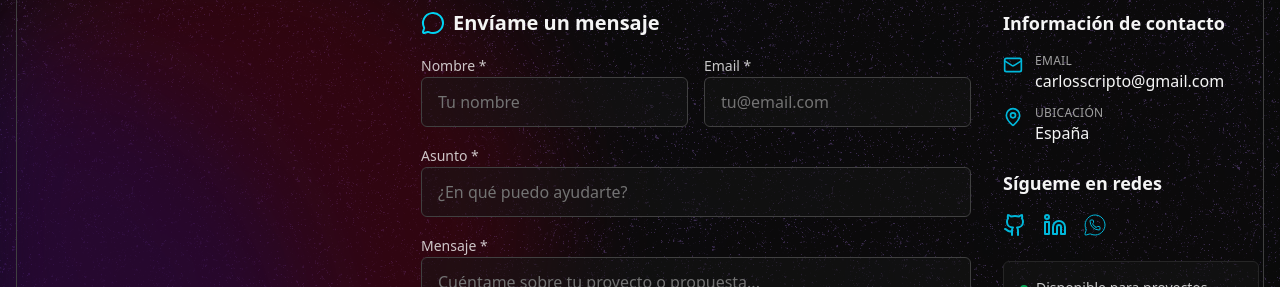
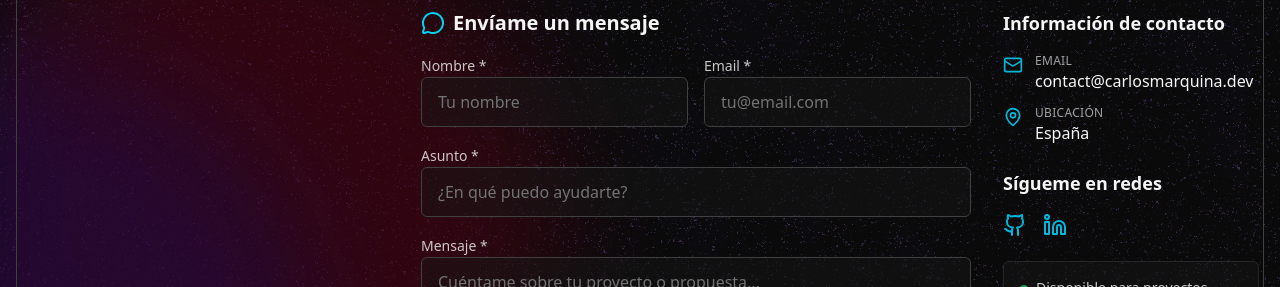
Before and after one commit to marquinacarlos/portablogio_frontend, a React (Vite) app: page /contact in a window 1280 px wide. Shown: the part 277-564 px from the top of the page. Built offline with nearby package versions, Linux system fonts and the light colour scheme; no server answers.

Commit message:
Update email and whatsapp button was disable

```diff
--- a/src/pages/ContactPage.tsx
+++ b/src/pages/ContactPage.tsx
@@ -2,15 +2,21 @@ import { useState, type FormEvent } from "react";
 import { Mail, MapPin, Send, MessageCircle, Github, Linkedin } from "lucide-react";
 import { Subtitle } from "../components/Subtitle";
 import { ButtonWithIcon } from "../components/ButtonWithIcon";
-import { WhatsappIcon } from "../components/WhatsappIcon";
+// import { WhatsappIcon } from "../components/WhatsappIcon";
 import { contactService, type ContactFormData } from "../services/contactService";
+
+const email = "contact@carlosmarquina.dev";
+const subject = "Hola Carlos";
+const body = "Hola Carlos,\n\nSoy [TU_NOMBRE] y te escribo porque...";
+
+const mailtoLink = `mailto:${email}?subject=${encodeURIComponent(subject)}&body=${encodeURIComponent(body)}`;
 
 const contactInfo = [
   {
     icon: <Mail className="text-accent" size={20} />,
     label: "Email",
-    value: "carlosscripto@gmail.com",
-    href: "mailto:carlosscripto@gmail.com",
+    value: email,
+    href: mailtoLink,
   },
   {
     icon: <MapPin className="text-accent" size={20} />,
@@ -31,11 +37,11 @@ const socialLinks = [
     label: "LinkedIn",
     href: "https://www.linkedin.com/in/marquinacarlos",
   },
-  {
-    icon: <WhatsappIcon />,
-    label: "WhatsApp",
-    href: "https://wa.me/34663143797",
-  },
+  // {
+  //   icon: <WhatsappIcon />,
+  //   label: "WhatsApp",
+  //   href: "https://wa.me/34663143797",
+  // },
 ];
 
 export const ContactPage = () => {
```
Also changed, not shown: 2 other files (tests, documents, lock files or other folders).
